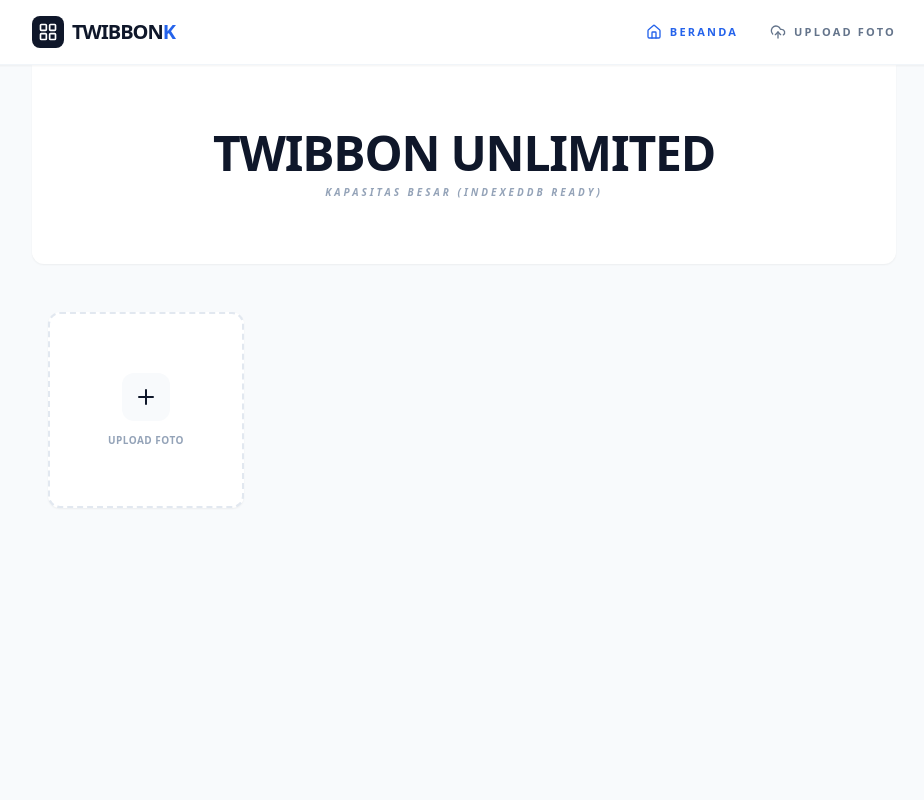
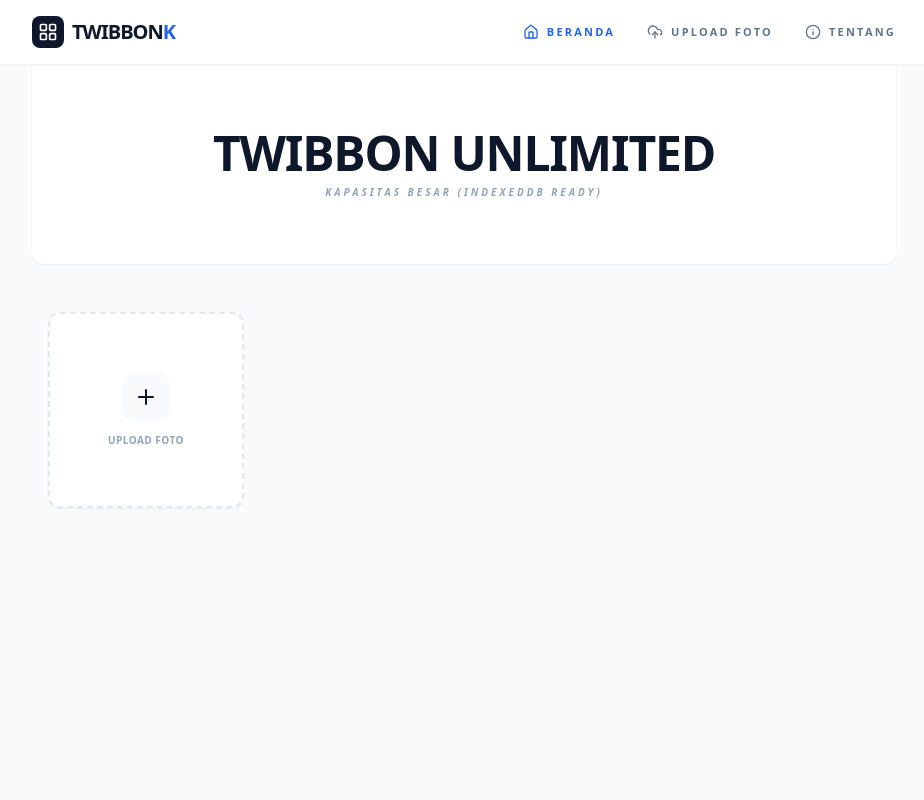
Before and after one commit to DaveAngelia257760/intifadah, a React (Vite) app: page / in a window 1280 px wide. Shown: the top 800 px of the page, without its empty margins (176-1100 px from the left). Built offline with nearby package versions, Linux system fonts and the light colour scheme.

Commit message:
Update Header.jsx

```diff
--- a/src/components/Header.jsx
+++ b/src/components/Header.jsx
@@ -1,6 +1,6 @@
 import React, { useState } from 'react';
 import { NavLink, Link } from 'react-router-dom';
-import { Menu, X, LayoutGrid, Home as HomeIcon, CloudUpload } from 'lucide-react';
+import { Menu, X, LayoutGrid, Home as HomeIcon, CloudUpload, Info } from 'lucide-react';
 
 export default function Header() {
   const [isOpen, setIsOpen] = useState(false);
@@ -34,6 +34,10 @@ export default function Header() {
             <CloudUpload size={16} />
             <span>Upload Foto</span>
           </NavLink>
+          <NavLink to="/about" className={navClass}>
+            <Info size={16} />
+            <span>Tentang</span>
+          </NavLink>
         </div>
 
         {/* Tombol Menu Mobile */}
@@ -48,22 +52,19 @@ export default function Header() {
       {/* Menu Mobile Dropdown */}
       {isOpen && (
         <div className="md:hidden bg-white border-t border-slate-50 flex flex-col p-4 gap-2 animate-in slide-in-from-top duration-300">
-          <NavLink
-            to="/"
-            onClick={() => setIsOpen(false)}
-            className={navClass}
-          >
+          <NavLink to="/" onClick={() => setIsOpen(false)} className={navClass}>
             <HomeIcon size={18} />
             <span className="text-xs tracking-widest">Beranda</span>
           </NavLink>
 
-          <NavLink
-            to="/upload"
-            onClick={() => setIsOpen(false)}
-            className={navClass}
-          >
+          <NavLink to="/upload" onClick={() => setIsOpen(false)} className={navClass}>
             <CloudUpload size={18} />
             <span className="text-xs tracking-widest">Upload Foto</span>
+          </NavLink>
+
+          <NavLink to="/about" onClick={() => setIsOpen(false)} className={navClass}>
+            <Info size={18} />
+            <span className="text-xs tracking-widest">Tentang</span>
           </NavLink>
         </div>
       )}
```
